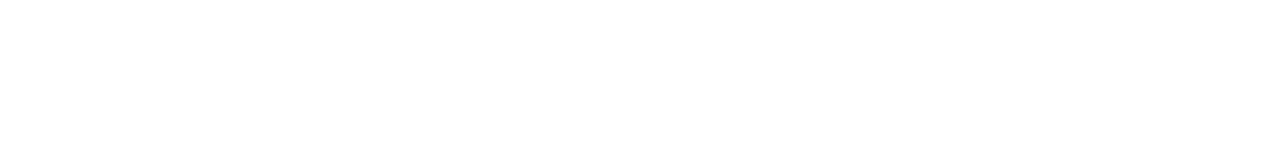
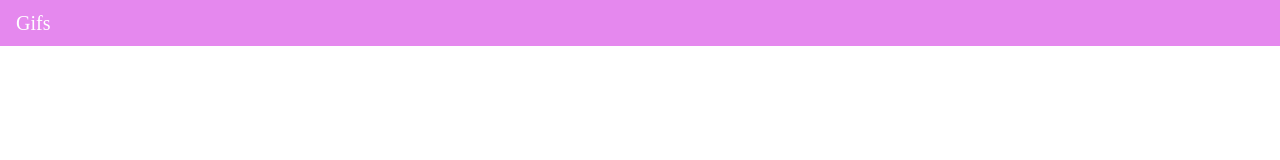
Before and after one commit to SleepyJen/GifTastic, a plain HTML site: page index.html in a window 1280 px wide. Drawn offline with nearby package versions, Linux system fonts and the light colour scheme.

Commit message:
added a colored nav bar and reset css

```diff
--- a/assets/css/reset.css
+++ b/assets/css/reset.css
@@ -0,0 +1,48 @@
+/* http://meyerweb.com/eric/tools/css/reset/
+ *v2.0 | 20110126
+ *License: none (public domain)
+ */
+
+html, body, div, span, applet, object, iframe,
+h1, h2, h3, h4, h5, h6, p, blockquote, pre,
+a, abbr, acronym, address, big, cite, code,
+del, dfn, em, img, ins, kbd, q, s, samp,
+small, strike, strong, sub, sup, tt, var,
+b, u, i, center,
+dl, dt, dd, ol, ul, li,
+fieldset, form, label, legend,
+table, caption, tbody, tfoot, thead, tr, th, td,
+article, aside, canvas, details, embed,
+figure, figcaption, footer, header, hgroup,
+menu, nav, output, ruby, section, summary,
+time, mark, audio, video {
+    margin: 0;
+    padding: 0;
+    border: 0;
+    font-size: 100%;
+    font: inherit;
+        vertical-align: baseline;
+}
+  /* HTML5 display-role reset for older browsers */
+article, aside, details, figcaption, figure,
+footer, header, hgroup, menu, nav, section {
+    display: block;
+}
+body {
+    line-height: 1;
+}
+ol, ul {
+    list-style: none;
+}
+blockquote, q {
+    quotes: none;
+}
+blockquote:before, blockquote:after,
+q:before, q:after {
+        content: '';
+    content: none;
+}
+table {
+    border-collapse: collapse;
+    border-spacing: 0;
+}
--- a/index.html
+++ b/index.html
@@ -9,10 +9,17 @@
         integrity="sha384-ggOyR0iXCbMQv3Xipma34MD+dH/1fQ784/j6cY/iJTQUOhcWr7x9JvoRxT2MZw1T" crossorigin="anonymous">
     <link rel="stylesheet" href="./assets/css/reset.css">
     <link rel="stylesheet" href="./assets/css/style.css">
-    <title>GiftTastic</title>
+    <title>GifTastic</title>
 </head>
 
 <body>
+    <header>
+        <nav class="navbar navbar-expand-lg navbar-dark" style="background-color: #e588ee;">
+            <p class="navbar-brand" href="#">Gifs</p>
+            <div class="collapse navbar-collapse" id="navbarNavAltMarkup">
+            </div>
+        </nav>
+    </header>
 
     <!--Javascript-->
     <script src="https://code.jquery.com/jquery-3.4.1.min.js"
```
